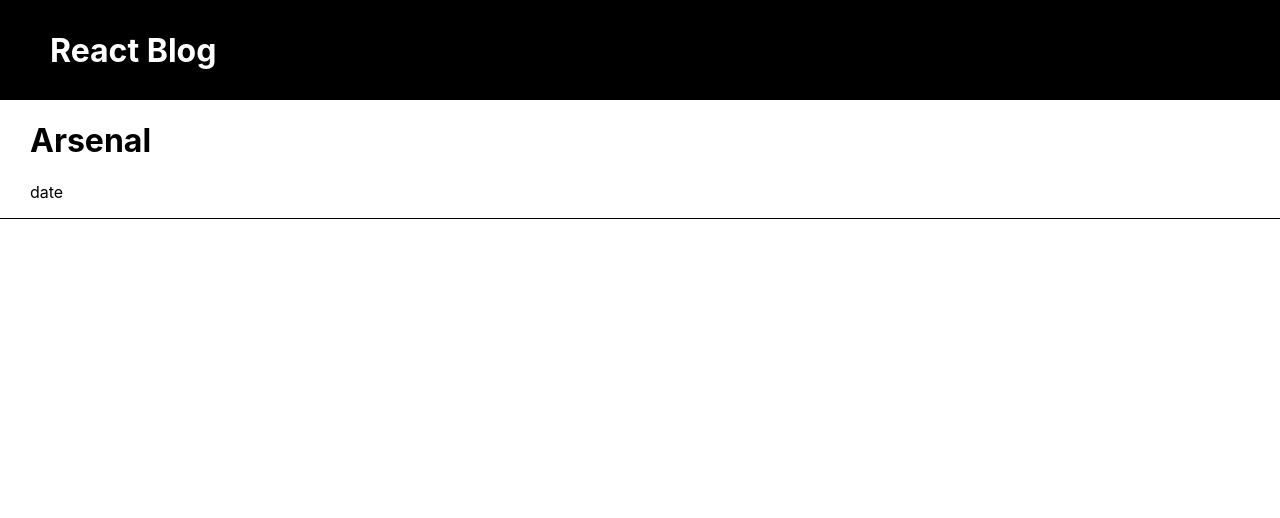
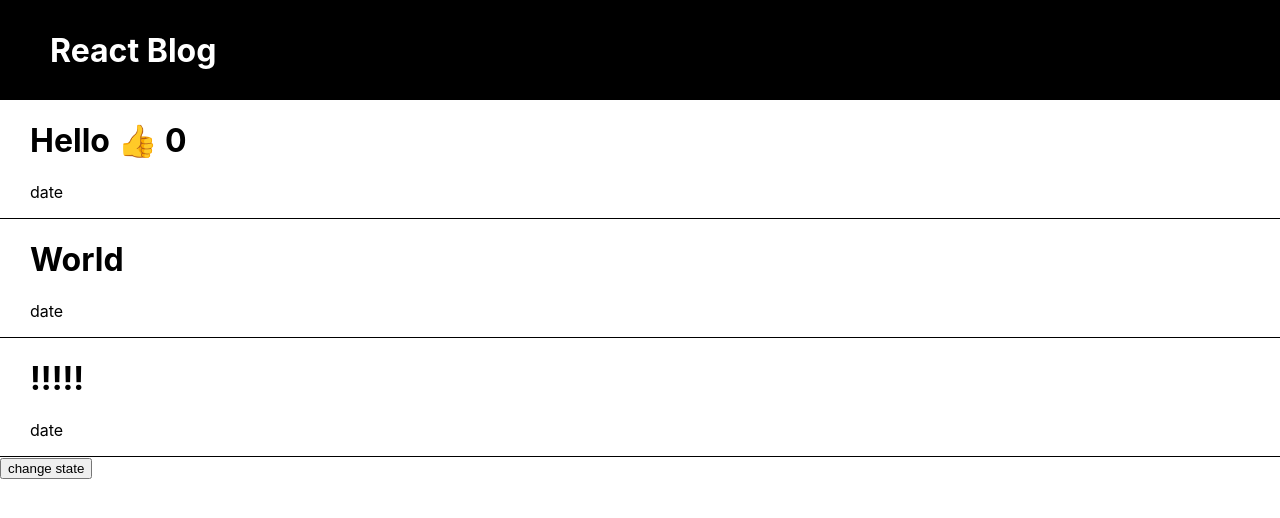
Before and after one commit to lheesung/react, a React (Create React App) app in the folder ca/: page / in a window 1280 px wide. Shown: the top 518 px of the page. Built offline with nearby package versions, Linux system fonts and the light colour scheme.

Commit message:
change State

```diff
--- a/ca/src/App.js
+++ b/ca/src/App.js
@@ -2,8 +2,8 @@
 import { useState } from 'react';
 
 function App() {
-  let post = 'Hello World!';
-  let [postName,setPost] = useState('Arsenal'); // 자주 변경될 것 같은 돔은 useState 로 관리.
+  let [postName,setPost] = useState(['Hello', 'World', '!!!!!']); // 자주 변경될 것 같은 돔은 useState 로 관리.
+  let [like,setLikes] = useState(0);
   let [logo, setLogo] = useState('React Blog');
   return (
     <div className="App">
@@ -11,9 +11,24 @@
         <h1>{logo}</h1>
       </div>
       <div className="list">
-        <h1>{postName}</h1>
+        <h1>{postName[0]} <span onClick={() => {setLikes(like++)}}>👍</span> {like} </h1>
         <p>date</p>
       </div>
+
+      <div className="list">
+        <h1>{postName[1]}</h1>
+        <p>date</p>
+      </div>
+
+      <div className="list">
+        <h1>{postName[2]}</h1>
+        <p>date</p>
+      </div>
+      <button onClick={() => {
+        let copy = [...postName];
+        copy[0] = 'Hola';
+        setPost(copy);
+        }}>change state</button>
     </div>
   );
 }
```
